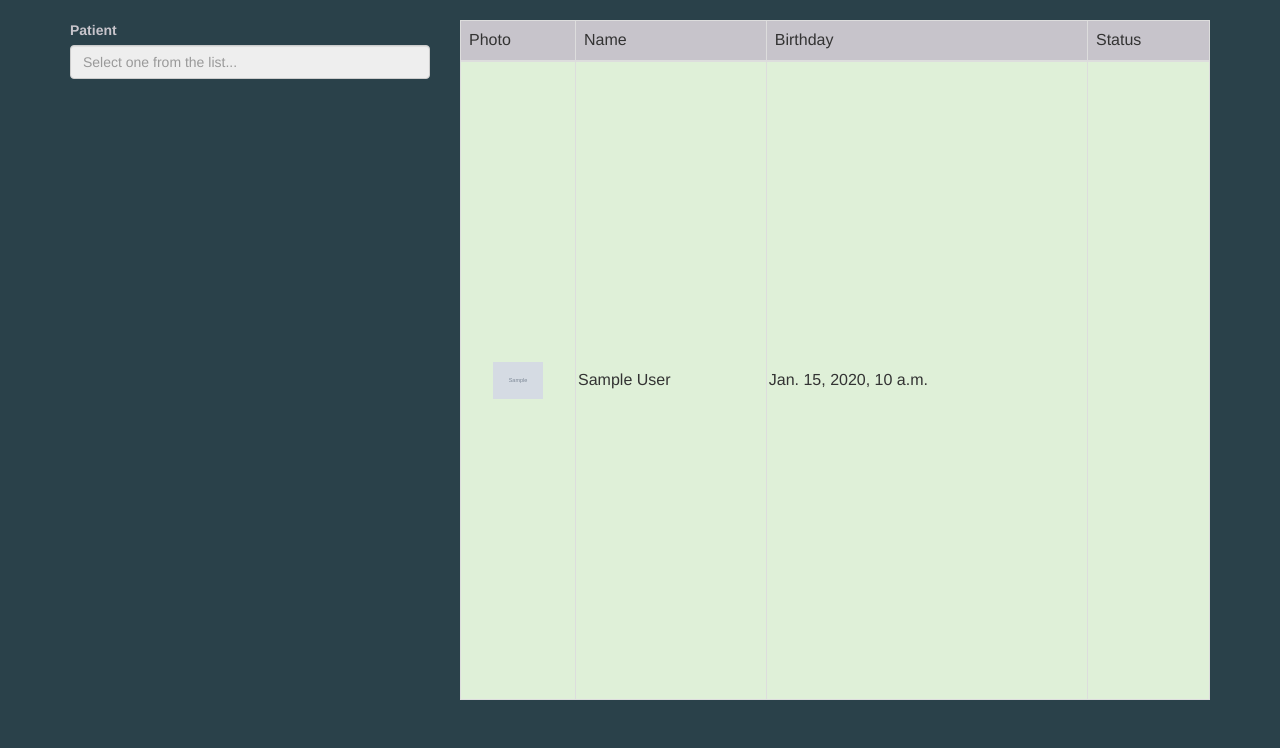
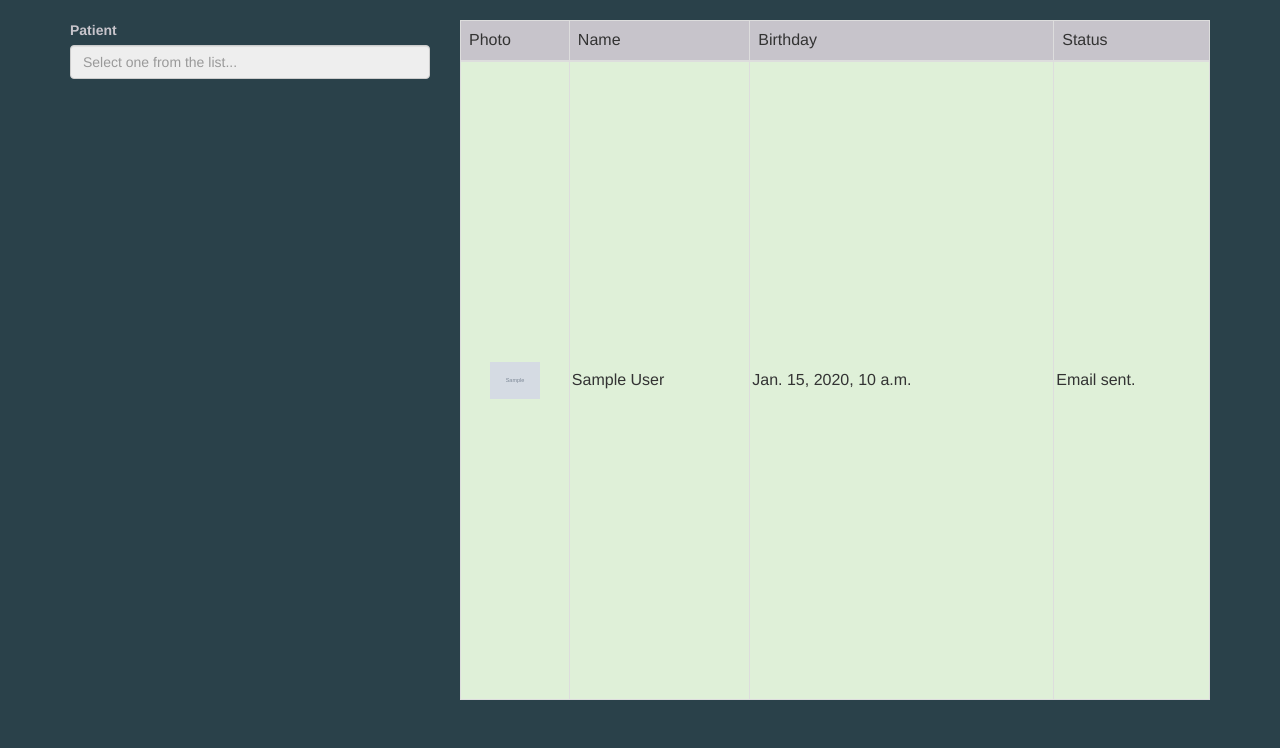
Before and after one commit to askkaz/BirthdayEmail, a Django app: page /main in a window 1280 px wide. Shown: the part 52-800 px from the top of the page. Run offline with Django 3.2, Linux system fonts and the light colour scheme; a user stored in the database is signed in; tables that the repository leaves empty hold one stand-in row (values such as "Sample post"); grey boxes marked "Sample" are stand-in pictures; a database or web service that is not in the repository returns one stand-in record (values such as "Sample title"); data that the repository does not hold is empty; some libraries are stand-ins or nearby versions.

Commit message:
fix status message

```diff
--- a/birthdayEmails/templates/birthdayEmails/main.html
+++ b/birthdayEmails/templates/birthdayEmails/main.html
@@ -65,7 +65,6 @@
     <td class="patient-id">ID</td>
     <td class="patient-email-subject">Subject</td>
     <td class="patient-email-body">Body</td>
-    <td class="patient-email-sent">Sent Date</td>
     <td>Photo</td>
     <td>Name</td>
     <td>Birthday</td>
@@ -87,16 +86,9 @@
         {% if patient.birthdayEmail == "" %}
             <td class="patient-email-subject"></td>
             <td class="patient-email-body"></td>
-            <td class="patient-email-sent"></td>
         {% else %}
             <td class="patient-email-subject">{{ patient.birthdayEmail.subject }}</td>
             <td class="patient-email-body">{{ patient.birthdayEmail.body }}</td>
-            {% if patient.birthdayEmail.sent_date %}
-              <td class="patient-email-sent">{{ patient.birthdayEmail.sent_date }}</td>
-            {% else %}
-              <td class="patient-email-sent"></td>
-            {% endif %}
-
         {% endif %}
 
 
@@ -108,14 +100,16 @@
         <td class="patient-name">{{patient.first_name}} {{patient.last_name}}</td>
         <td class="patient-birthday">{{ patient.date_of_birth }}</td>
         <td>
-        <ul>
         {% if not patient.date_of_birth %}
-            <li>No DOB. <a>Add One!</a></li>
+            No DOB. <a>Add One!</a><br>
         {% endif %}
         {% if not patient.email %}
-            <li>No email address. <a>Add One!</a></li>
+            No email address. <a>Add One!</a>
         {% endif %}
-        </ul>
+        {% if patient.birthdayEmail.sent_date %}
+            Email sent.
+        {% endif %}
+
         </td>
 
         </tr>
```
